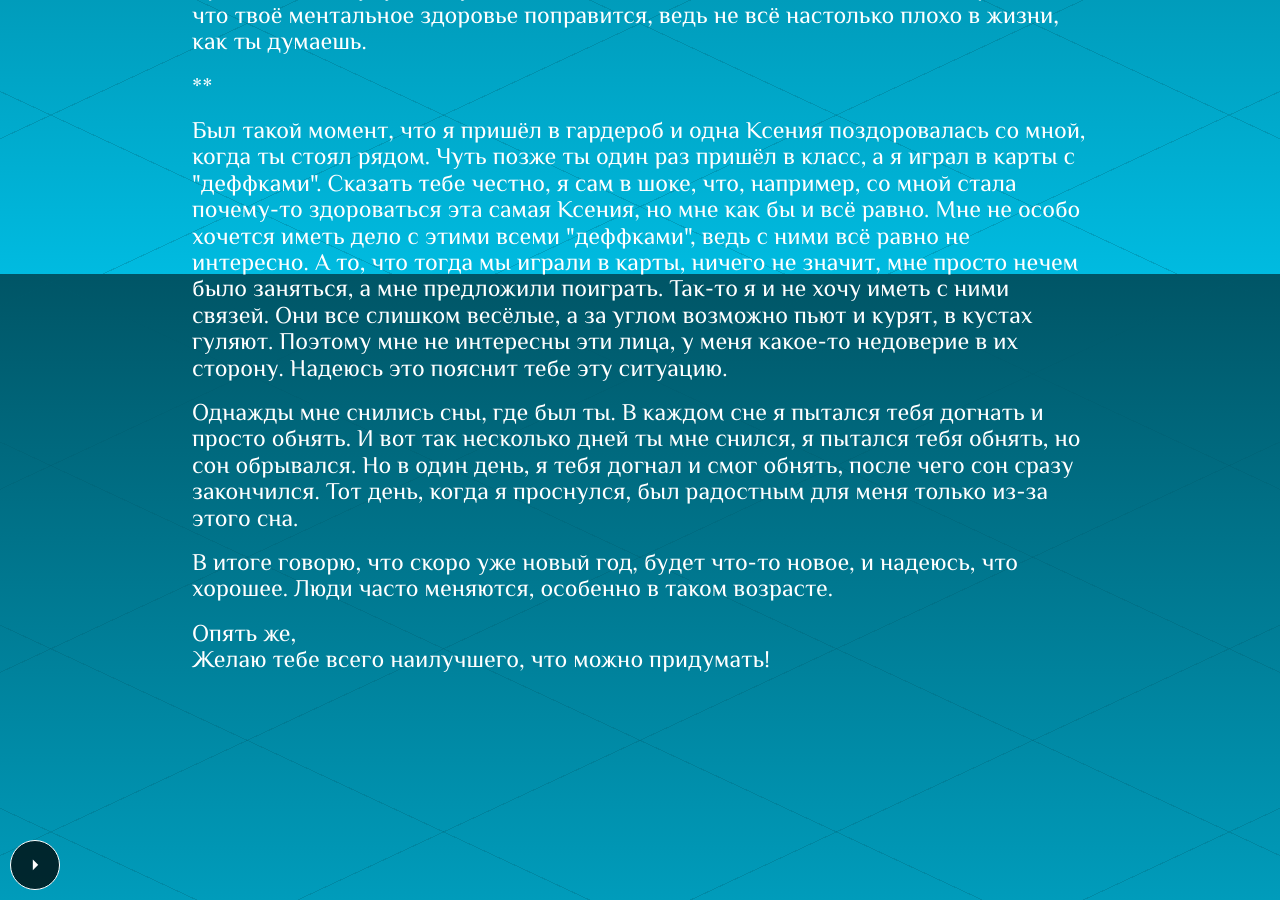
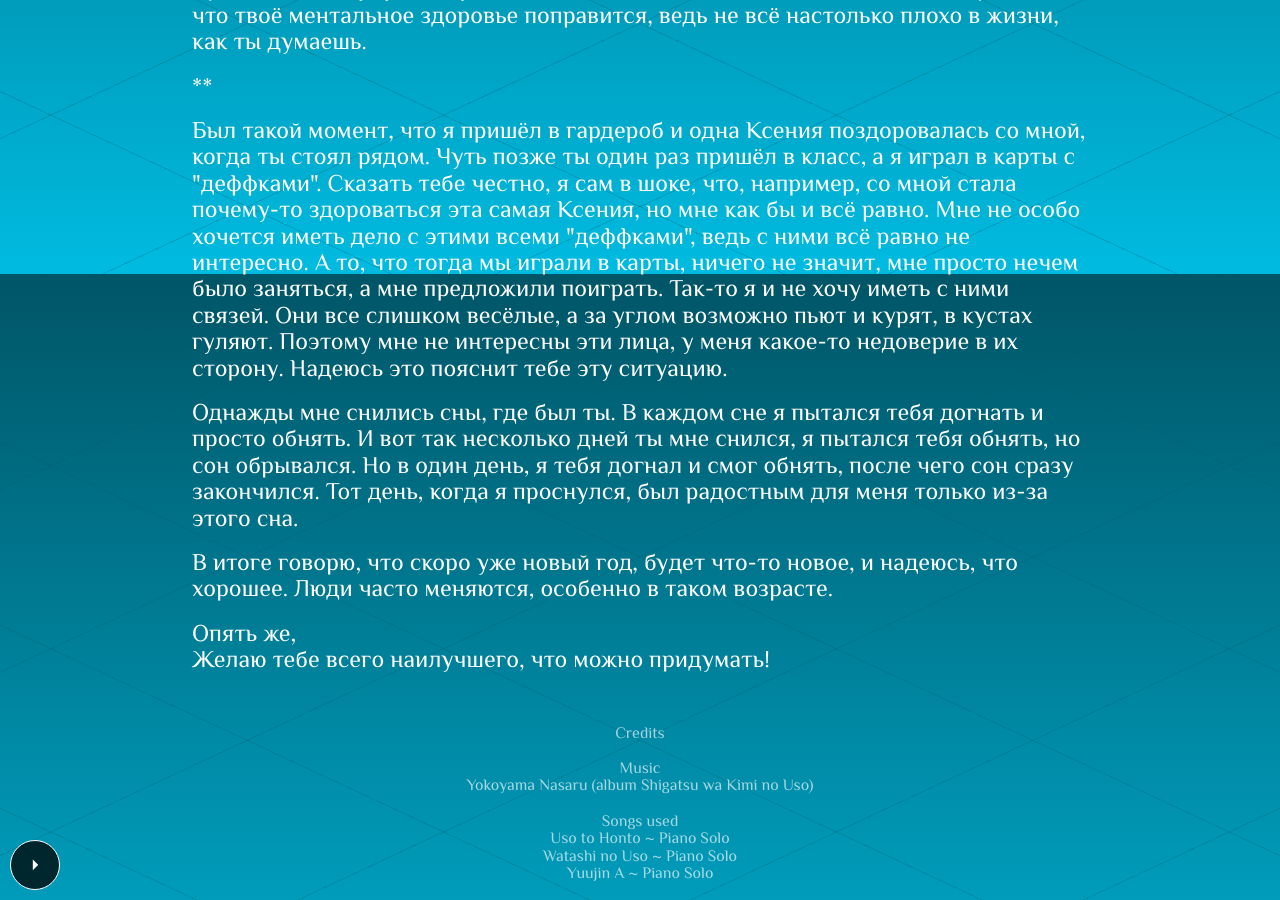
Before and after one commit to catink123/catink123.github.io, a Jekyll site: the page built from bday/index.html, in a window 1280 px wide and 900 px high, scrolled down 1526 px. Built offline with Jekyll 4.4.1, drawn with Linux system fonts in a browser that asks for light colours; some web fonts are replaced.

Commit message:
Update index.html

```diff
--- a/bday/index.html
+++ b/bday/index.html
@@ -67,5 +67,13 @@ title: Top Secret
 <p>Опять же, <br>
 Желаю тебе всего наилучшего, что можно придумать! </p>
 
-
+  <p class="credits">
+    Credits<br><br>
+    Music<br>
+    Yokoyama Nasaru (album Shigatsu wa Kimi no Uso)<br><br>
+    Songs used<br>
+    Uso to Honto ~ Piano Solo<br>
+    Watashi no Uso ~ Piano Solo<br>
+    Yuujin A ~ Piano Solo<br>
+  </p>
 </div>
```
